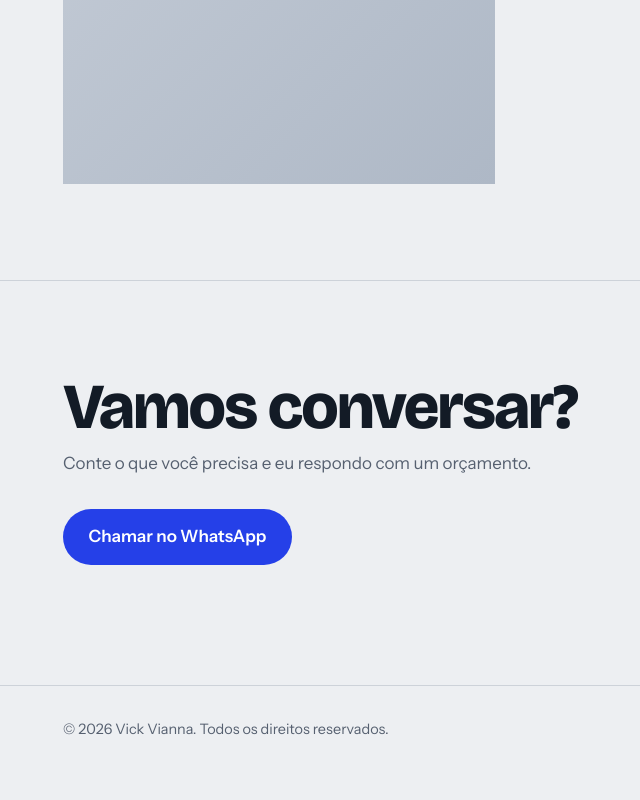
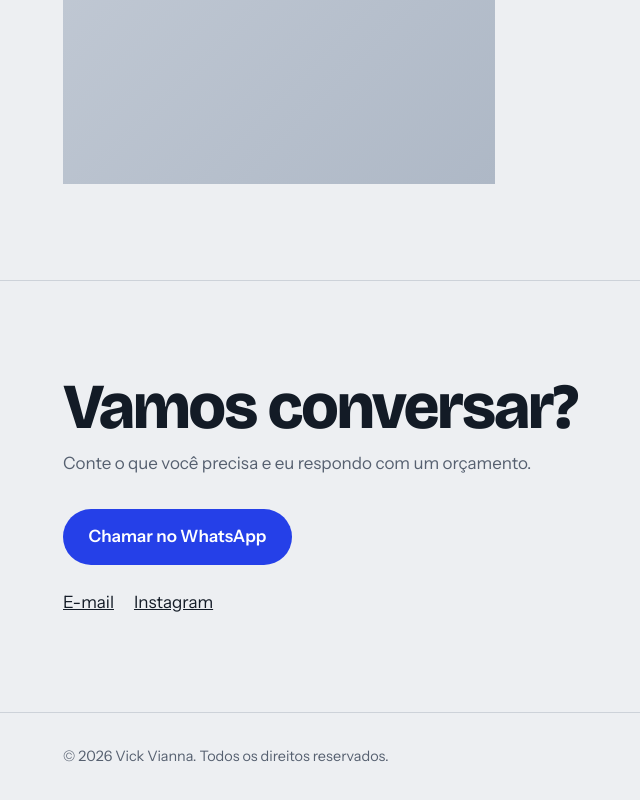
Before and after one commit to viquivianna-del/Portfolio, a plain HTML site: page index.html in a window 1280 px wide. Shown: the part 2693-3493 px from the top of the page, without its empty margins (27-667 px from the left). Drawn offline with nearby package versions, Linux system fonts and the light colour scheme.

Commit message:
Update index.html

```diff
--- a/index.html
+++ b/index.html
@@ -120,7 +120,7 @@ dialog:not(.nav) .pv,dialog:not(.nav) .nx{display:none}
 
 <script>
 /* ===== EDITE AQUI ===== */
-const C={whats:"5551980610834",email:"",insta:"",vimeo:""};
+const C={whats:"5551980610834",email:"viquivianna@gmail.com",insta:"https://www.instagram.com/vickvianna_fotografia/",vimeo:""};
 const ph=n=>Array(n).fill(""); // espaços vazios de teste; troque por caminhos reais
 /* Álbuns: cover = foto de capa; fotos = lista de fotos do álbum.
    Exemplo: {t:"Ensaio na praia",d:"Verão 2026",cat:"Ensaios",cover:"fotos/praia/capa.jpg",fotos:["fotos/praia/01.jpg","fotos/praia/02.jpg"]} */
```
